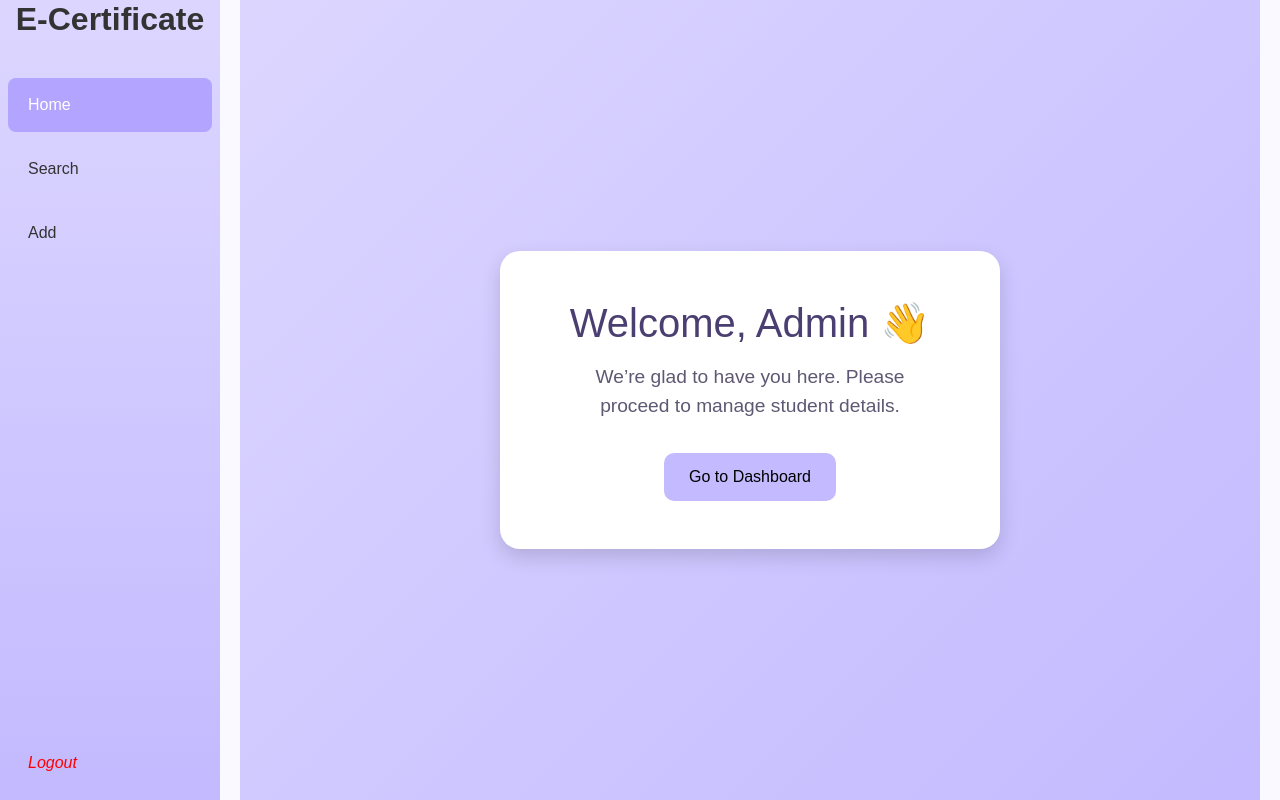
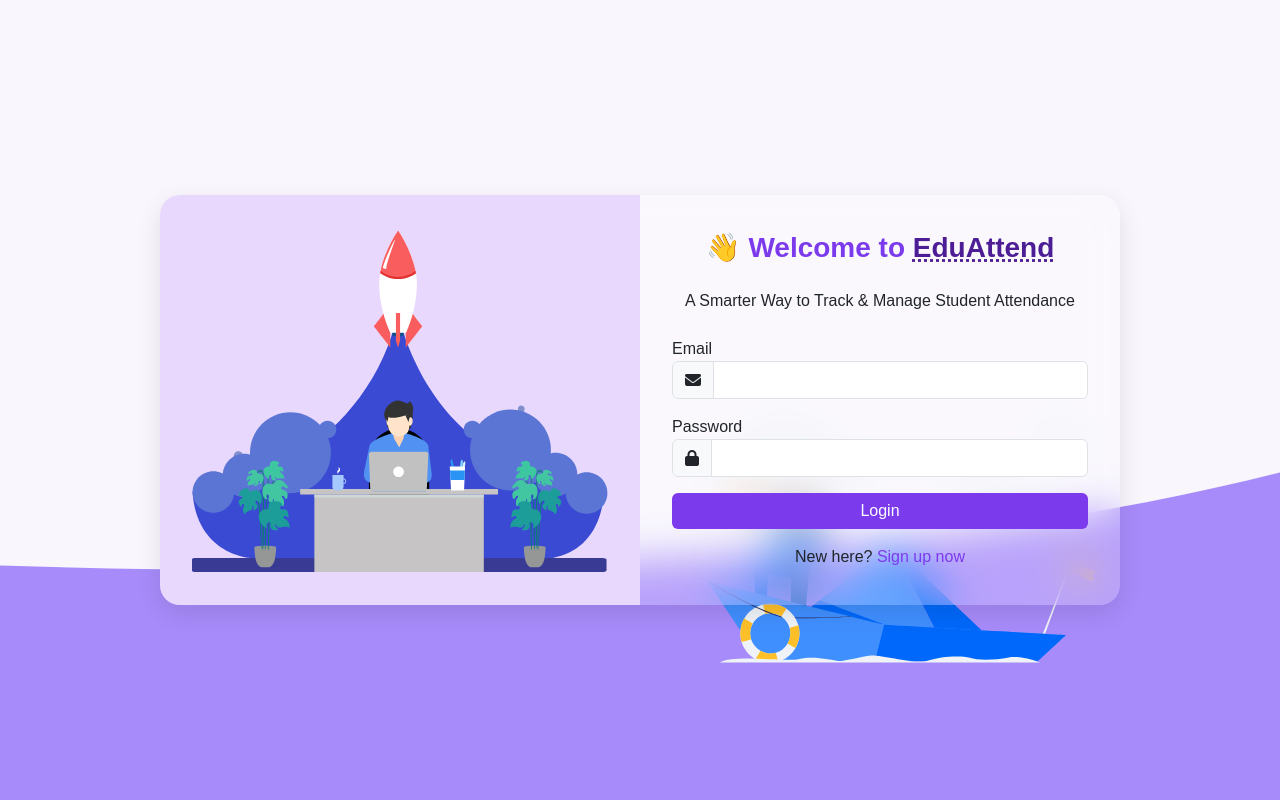
Before and after one commit to abdul061/CAdmin, a React (Create React App) app: page / in a window 1280 px wide. Built offline with nearby package versions, Linux system fonts and the light colour scheme.

Commit message:
deploy-done

```diff
--- a/src/App.js
+++ b/src/App.js
@@ -17,8 +17,8 @@ function AppRoutes() {
   return (
     <Fragment>
       <Routes>
-        <Route path="/" element={<Navbar />} />
-        <Route path="/login" element={<LoginPage />} />
+        <Route path="/addstd" element={<Navbar />} />
+        <Route path="/" element={<LoginPage />} />
         <Route path='/addstd' element={<AddStd />} />
         {location.pathname === '/login' && <Navbar />}
       </Routes>
--- a/src/components/Nav.js
+++ b/src/components/Nav.js
@@ -27,7 +27,7 @@ export default function Nav() {
       return;
     }
     try {
-      const res = await axios.get(`${process.env.Backend_URL}/api/searchstudent`, {
+      const res = await axios.get(`${process.env.REACT_APP_BACKEND_URL}api/searchstudent`, {
         params: { rollNo, dob }, // send both as query string
       });
 
--- a/src/pages/AddStudent.js
+++ b/src/pages/AddStudent.js
@@ -42,8 +42,10 @@ export default function AddStudent() {
     ) {
       try {
         // ✅ Send student data to backend
+        console.log("Posting to:", `${process.env.REACT_APP_BACKEND_URL}/api/addstudent`);
+
         console.log(student)
-        const res = await axios.post(`${process.env.Backend_URL}api/addstudent`, student);
+        const res = await axios.post(`${process.env.REACT_APP_BACKEND_URL}api/addstudent`, student);
         console.log("Response:", res.data);
 
         setGeneratedQR(student); // store student to generate QR
@@ -117,7 +119,7 @@ export default function AddStudent() {
       {generatedQR && (
         <div className="qr-section" ref={qrRef} style={{ textAlign: "center", marginTop: "30px" }}>
           <h3>Generated QR Code for {generatedQR.name}:</h3>
-          <QRCodeCanvas value={`http://localhost:3000/student/${generatedQR.rollNo}`} size={200} />
+          <QRCodeCanvas value={`https://coderzacademy.com/student/${generatedQR.rollNo}`} size={200} />
           <br /><br />
           <button onClick={handleDownload}>Download QR</button>
         </div>
--- a/src/pages/Login.js
+++ b/src/pages/Login.js
@@ -19,14 +19,14 @@ function Login() {
     setError("");
 
     try {
-      const res = await axios.post(`${process.env.Backend_URL}api/login`, {
+      const res = await axios.post(`${process.env.REACT_APP_BACKEND_URL}api/login`, {
         email,
         password,
       });
 
       if (res.data.success) {
         alert("✅ Login successful!");
-        navigate("/"); // redirect after login
+        navigate("/addstd"); // redirect after login
       } else {
         setError(res.data.message || "❌ Invalid credentials");
       }
```
Also changed, not shown: 1 other file (tests, documents, lock files or other folders).
